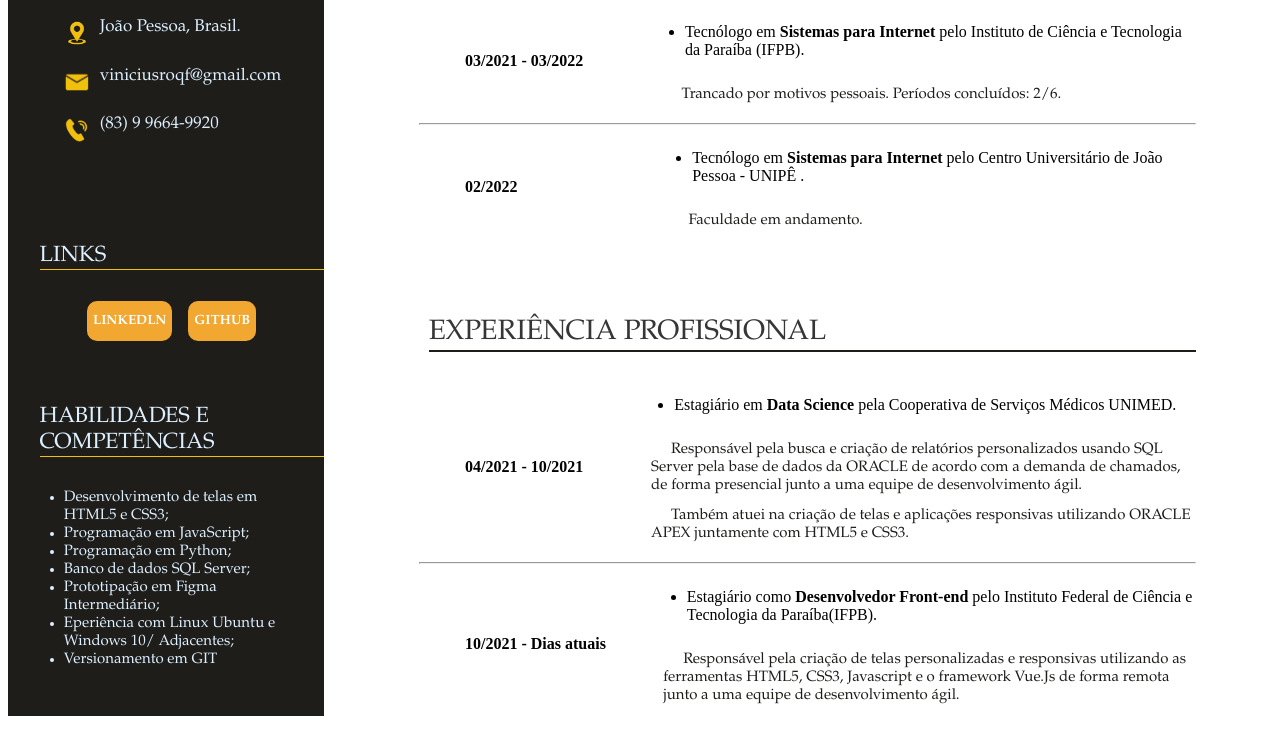
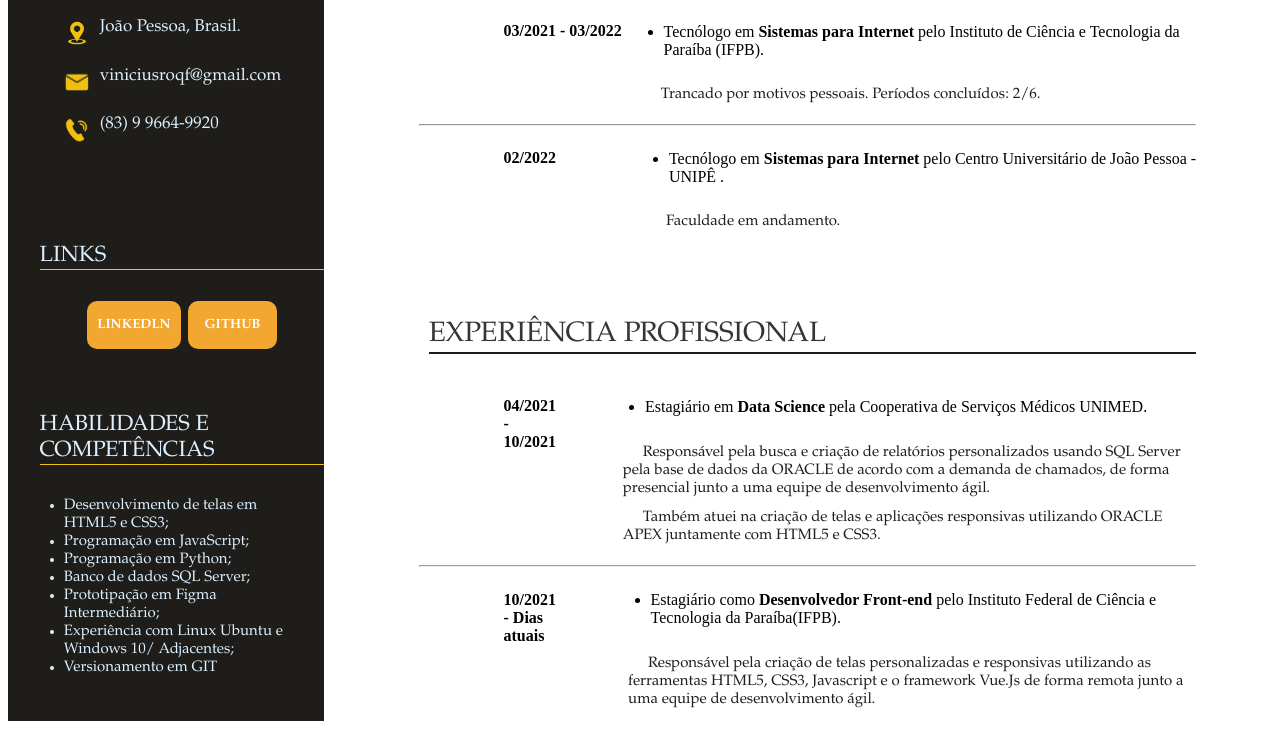
Before and after one commit to ViniciusRoquef/Curriculum, a plain HTML site: page index.html in a window 1280 px wide. Shown: the part 637-1366 px from the top of the page. Drawn offline with Linux system fonts and the light colour scheme.

Commit message:
Alteraçoes no corpo de experiencia profissional

```diff
--- a/index.html
+++ b/index.html
@@ -55,12 +55,12 @@
                 <h3 class="nav-h3">Links</h3>
                 <div style="display: flex;">
                     <div class="nav-h3-links">
-                        <button class="nav-section-button">
+                        <button class="nav-section-button-LinkedIn">
                             <a href="https://www.linkedin.com/in/vinicius-roque-6a1aab1b6/">Linkedln</a>
                         </button>
                     </div>
                     <div>
-                        <button class="nav-section-button">
+                        <button class="nav-section-button-GitHub">
                             <a href="https://github.com/ViniciusRoquef">GitHub</a>
                         </button>
                     </div>
@@ -75,7 +75,7 @@
                         <li>Programação em Python;</li>
                         <li>Banco de dados SQL Server;</li>
                         <li>Prototipação em Figma Intermediário;</li>
-                        <li>Eperiência com Linux Ubuntu e Windows 10/ Adjacentes;</li>
+                        <li>Experiência com Linux Ubuntu e Windows 10/ Adjacentes;</li>
                         <li>Versionamento em GIT</li>
                     </ul>
                 </table>
@@ -102,7 +102,7 @@
                         <div id="section-two-divTwo-divDta">
                             <b>03/2021 - 03/2022</b>
                         </div>
-                        <div id="section-two-divTwo-content">
+                        <div>
                             <table>
                                 <ul>
                                     <li>Tecnólogo em <strong> Sistemas para Internet </strong> pelo Instituto de Ciência e Tecnologia da Paraíba (IFPB).</li>
@@ -114,9 +114,9 @@
                     <hr>
                     <div class="section-two-divTwo">
                         <div id="section-two-divTwo-divDta">
-                            <b>02/2022</b>
+                            <b>02/2022 </b>
                         </div>
-                        <div id="section-two-divTwo-content">
+                        <div>
                             <table>
                                 <ul>
                                     <li>Tecnólogo em <strong> Sistemas para Internet </strong> pelo Centro Universitário de João Pessoa - UNIPÊ .</li>
--- a/stylesheet.css
+++ b/stylesheet.css
@@ -99,10 +99,19 @@
     padding-right: 5%;
     margin-left: 25%;
 }
-.nav-section-button{
+.nav-section-button-LinkedIn{
     background-color: #F1A730;
-    width: 100%;
-    height: 5vh;
+    width: 110%;
+    height: 6vh;
+    font-family: Garamond;
+    text-decoration: none;
+    border: none;
+    border-radius: 10px;
+}
+.nav-section-button-GitHub{
+    background-color: #F1A730;
+    width: 130%;
+    height: 6vh;
     font-family: Garamond;
     text-decoration: none;
     border: none;
@@ -158,17 +167,17 @@ main{
     margin-left: 1%;
 }
 .section-two-divTwo-divDta {
-    width: 50%;
-    margin: auto;
-    padding-left: 5%;
+    width: 18%;
+    margin-top: 2%;
+    padding-left: 10%;
 }
 #section-two-divTwo-divDta{
-    width: 28%;
-    margin: auto;
-    padding-left: 5%;
+    width: 18%;
+    margin-top: 2%;
+    padding-left: 10%;
 }
 .section-two-divTwo-content {
-    margin-left: 3%;
+    margin-left: 6%;
 }
 h3 {
     color:rgb(54 54 54);
```
